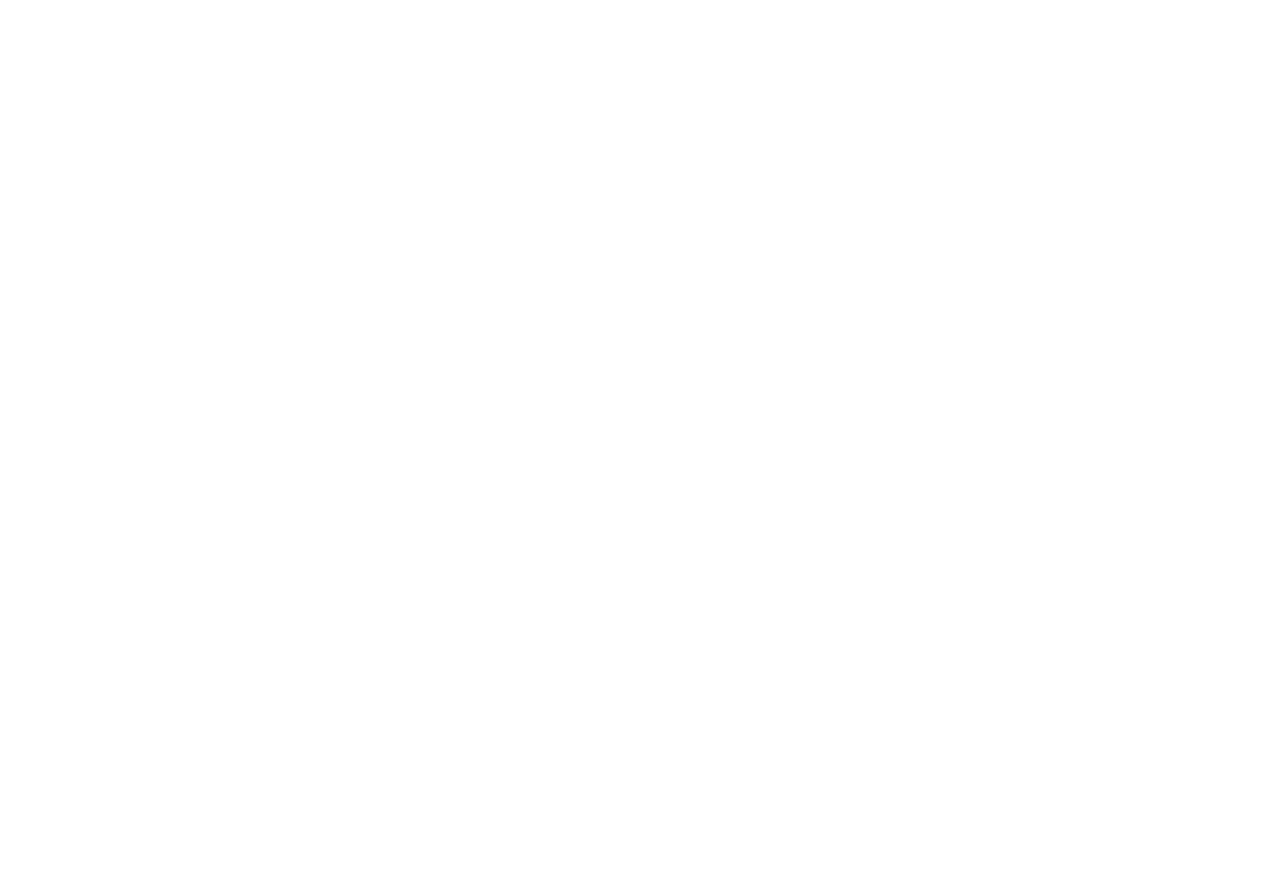
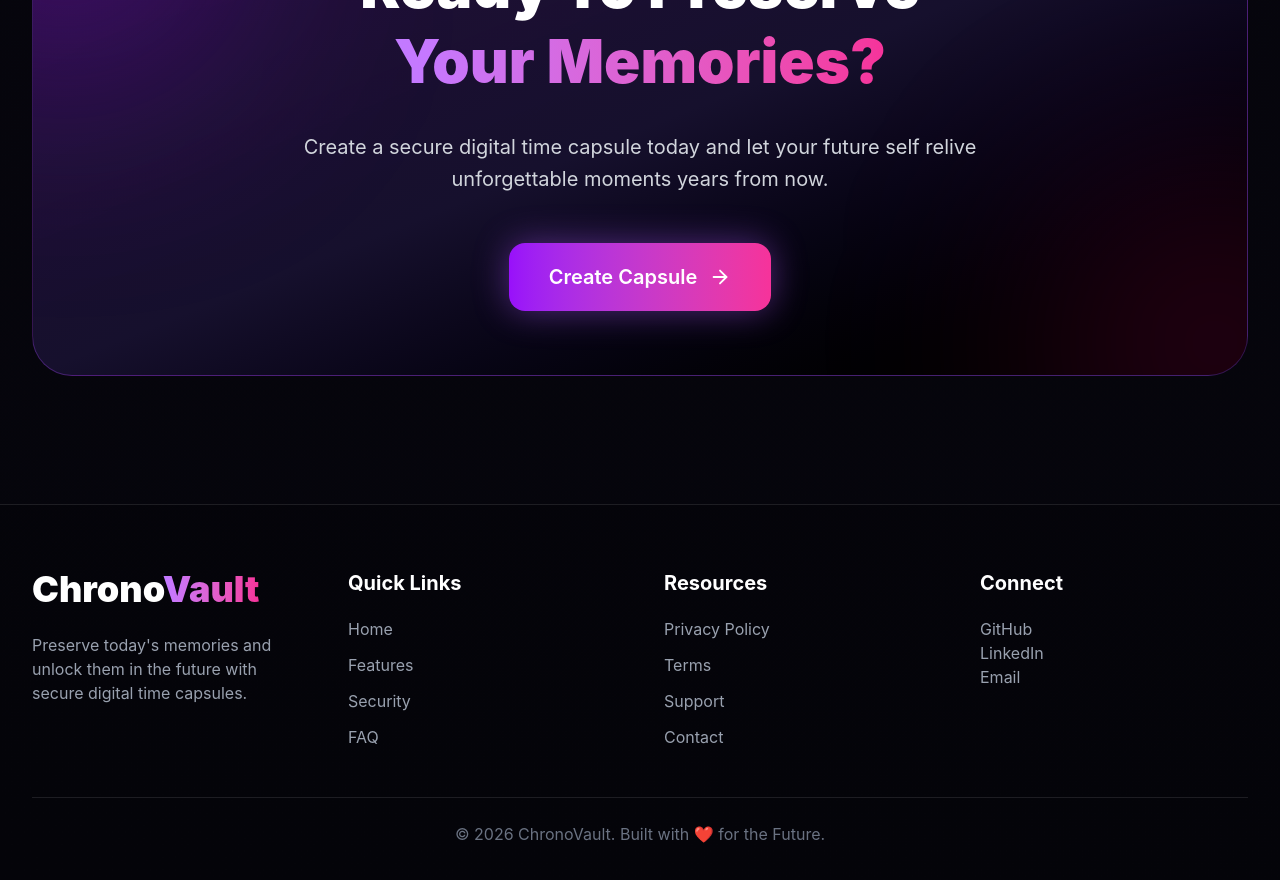
Before and after one commit to saswataaaa/ChronoVault, a React app in the folder frontend/: page / in a window 1280 px wide. Shown: the part 7220-8100 px from the top of the page. Before the commit the page ends 6976 px from the top, so only its background shows below. Built offline with nearby package versions, Linux system fonts and the light colour scheme; the HTML template or start-up script is replaced by a standard one.

Commit message:
feat: complete ChronoVault landing page

```diff
--- a/frontend/src/App.jsx
+++ b/frontend/src/App.jsx
@@ -6,6 +6,8 @@
 import Security from "./components/Security";
 import Testimonials from "./components/Testimonials";
 import FAQ from "./components/FAQ";
+import CTA from "./components/CTA";
+import Footer from "./components/Footer";
 
 function App() {
   return (
@@ -18,6 +20,8 @@
       <Security />
       <Testimonials />
       <FAQ />
+      <CTA />
+      <Footer />
     </>
   );
 }
--- /dev/null
+++ b/frontend/src/components/CTA.jsx
@@ -0,0 +1,57 @@
+import { ArrowRight } from "lucide-react";
+
+function CTA() {
+  return (
+    <section className="py-32 px-8">
+
+      <div className="max-w-7xl mx-auto">
+
+        <div className="relative overflow-hidden rounded-[40px] border border-purple-500/30 bg-gradient-to-br from-purple-900/40 via-[#16102d] to-black p-16">
+
+          {/* Glow */}
+
+          <div className="absolute -top-32 -left-32 w-80 h-80 rounded-full bg-purple-600/30 blur-[120px]"></div>
+
+          <div className="absolute -bottom-32 -right-32 w-80 h-80 rounded-full bg-pink-600/20 blur-[120px]"></div>
+
+          <div className="relative z-10 text-center">
+
+            <h2 className="text-6xl font-black leading-tight">
+
+              Ready To Preserve
+              <br />
+
+              <span className="bg-gradient-to-r from-purple-400 to-pink-500 bg-clip-text text-transparent">
+
+                Your Memories?
+
+              </span>
+
+            </h2>
+
+            <p className="mt-8 text-xl text-gray-300 max-w-3xl mx-auto leading-8">
+
+              Create a secure digital time capsule today and let your future
+              self relive unforgettable moments years from now.
+
+            </p>
+
+            <button className="mt-12 inline-flex items-center gap-3 px-10 py-5 rounded-2xl bg-gradient-to-r from-purple-600 to-pink-500 text-xl font-semibold hover:scale-105 duration-300 shadow-[0_0_35px_rgba(168,85,247,.45)]">
+
+              Create Capsule
+
+              <ArrowRight size={22}/>
+
+            </button>
+
+          </div>
+
+        </div>
+
+      </div>
+
+    </section>
+  );
+}
+
+export default CTA;
--- /dev/null
+++ b/frontend/src/components/Footer.jsx
@@ -0,0 +1,65 @@
+function Footer() {
+  return (
+    <footer className="border-t border-white/10 py-16 px-8 bg-black/20">
+      <div className="max-w-7xl mx-auto">
+
+        <div className="grid md:grid-cols-4 gap-12">
+
+          <div>
+            <h2 className="text-4xl font-black">
+              <span className="text-white">Chrono</span>
+              <span className="bg-gradient-to-r from-purple-400 to-pink-500 bg-clip-text text-transparent">
+                Vault
+              </span>
+            </h2>
+
+            <p className="text-gray-400 mt-6">
+              Preserve today's memories and unlock them in the future with secure digital time capsules.
+            </p>
+          </div>
+
+          <div>
+            <h3 className="font-bold text-xl mb-5">Quick Links</h3>
+
+            <ul className="space-y-3 text-gray-400">
+              <li>Home</li>
+              <li>Features</li>
+              <li>Security</li>
+              <li>FAQ</li>
+            </ul>
+          </div>
+
+          <div>
+            <h3 className="font-bold text-xl mb-5">Resources</h3>
+
+            <ul className="space-y-3 text-gray-400">
+              <li>Privacy Policy</li>
+              <li>Terms</li>
+              <li>Support</li>
+              <li>Contact</li>
+            </ul>
+          </div>
+
+          <div>
+            <h3 className="font-bold text-xl mb-5">Connect</h3>
+
+            <p className="text-gray-400">GitHub</p>
+            <p className="text-gray-400">LinkedIn</p>
+            <p className="text-gray-400">Email</p>
+
+          </div>
+
+        </div>
+
+        <div className="mt-12 border-t border-white/10 pt-6 text-center text-gray-500">
+
+          © 2026 ChronoVault. Built with ❤️ for the Future.
+
+        </div>
+
+      </div>
+    </footer>
+  );
+}
+
+export default Footer;
```
